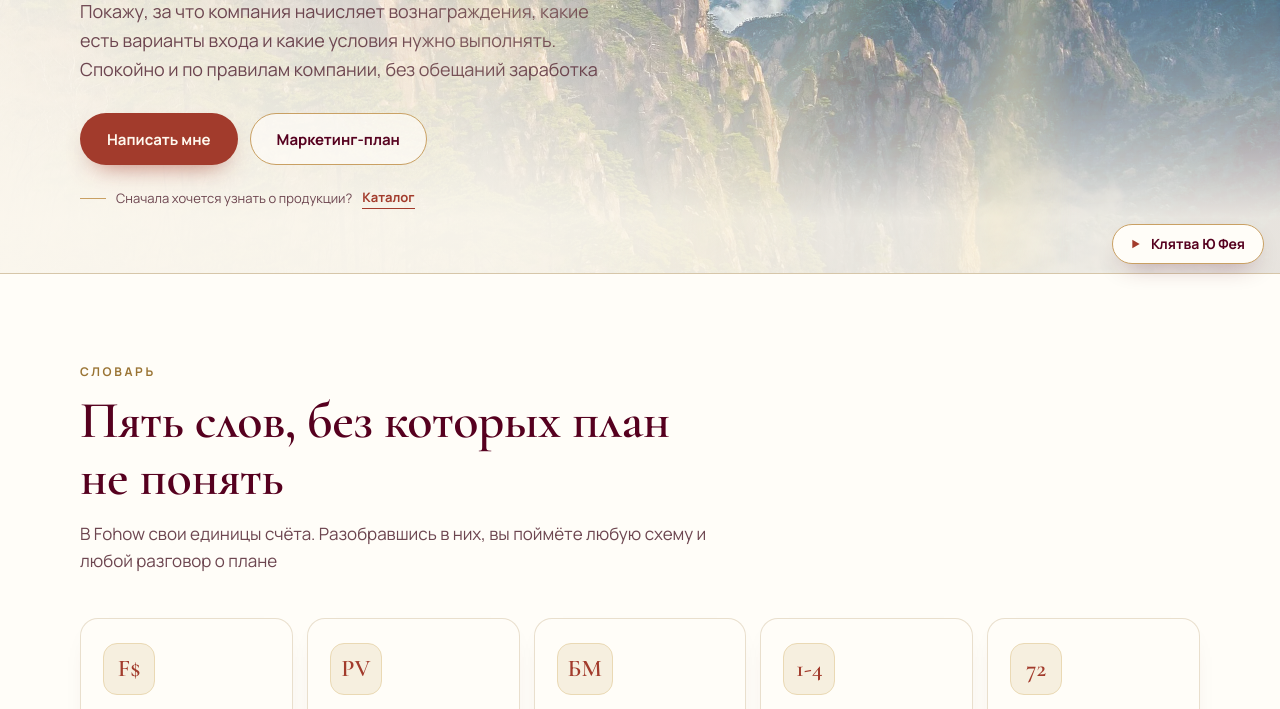
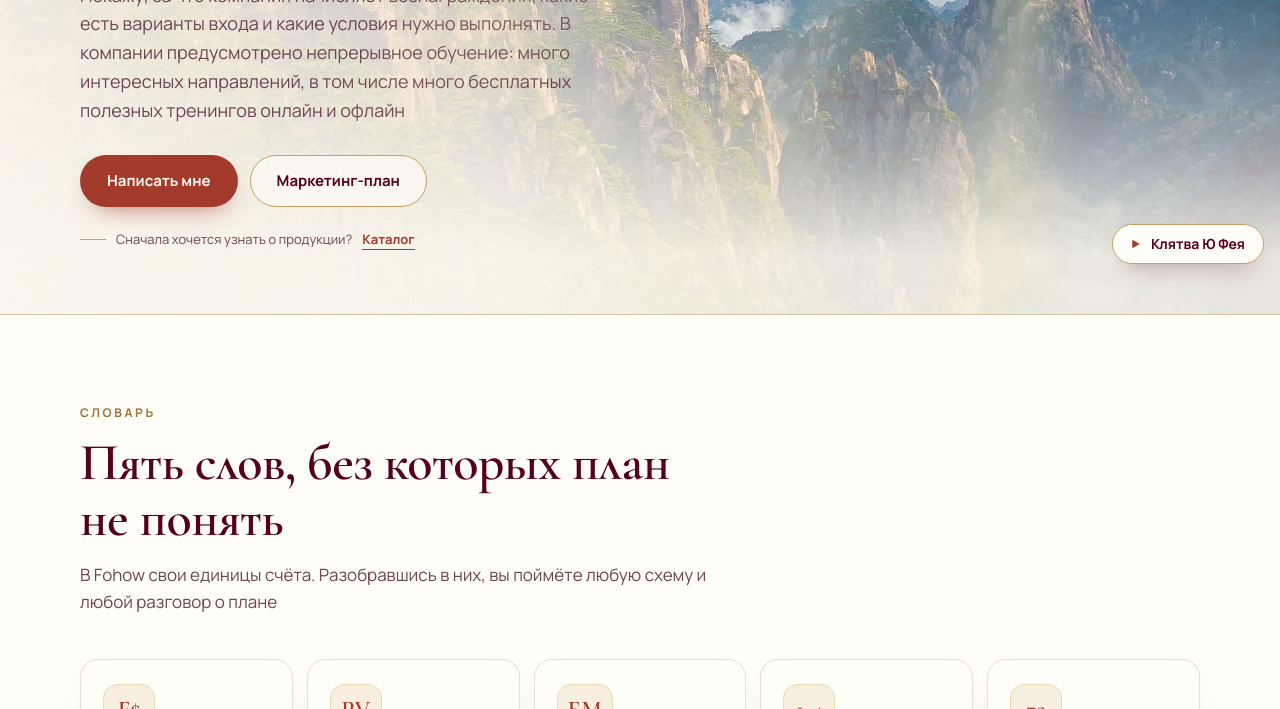
Before and after one commit to dubobrik-cpu/fohow, a plain HTML site: page index.html in a window 1280 px wide. Shown: the part 520-1229 px from the top of the page. Drawn offline with Linux system fonts and the light colour scheme.

Commit message:
Главная: убрано «Спокойно и по правилам компании, без обещаний заработка», добавлено про непрерывное обучение и бесплатные тренинги (просьба Юлии 27.11)
Co-Authored-By: Claude Opus 5.5 <noreply@anthropic.com>

```diff
--- a/index.html
+++ b/index.html
@@ -8,7 +8,7 @@
 <link rel="apple-touch-icon" href="assets/apple-touch-icon.png">
 <meta name="robots" content="noindex, nofollow">
 <title>Маркетинг-план Фохоу (Fohow): разбор по шагам и на цифрах · Ян Шен</title>
-<meta name="description" content="Разбираю маркетинг-план Фохоу (Fohow) по шагам: за что начисляются вознаграждения, какие есть варианты входа и какие условия нужно выполнять. Спокойно и по правилам компании, без обещаний заработка">
+<meta name="description" content="Разбираю маркетинг-план Фохоу (Fohow) по шагам: за что начисляются вознаграждения, какие есть варианты входа и какие условия нужно выполнять">
 <meta property="og:type" content="website">
 <meta property="og:locale" content="ru_RU">
 <meta property="og:title" content="Бизнес с Fohow: разберём маркетинг-план по шагам">
@@ -56,7 +56,7 @@
   <div class="wrap">
     <div class="eyebrow">Бизнес с Fohow</div>
     <h1>Разберём маркетинг-план <em>по шагам и на цифрах</em></h1>
-    <p class="lead">Покажу, за что компания начисляет вознаграждения, какие есть варианты входа и какие условия нужно выполнять. Спокойно и по правилам компании, без обещаний заработка</p>
+    <p class="lead">Покажу, за что компания начисляет вознаграждения, какие есть варианты входа и какие условия нужно выполнять. В компании предусмотрено непрерывное обучение: много интересных направлений, в том числе много бесплатных полезных тренингов онлайн и офлайн</p>
     <div class="actions">
       <a class="btn btn-red" href="#razbor">Написать мне</a>
       <a class="btn btn-line" href="#plan">Маркетинг-план</a>
```
